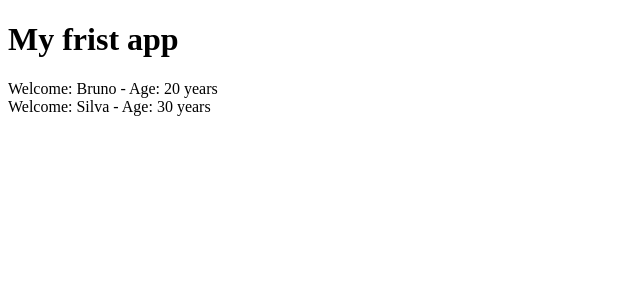
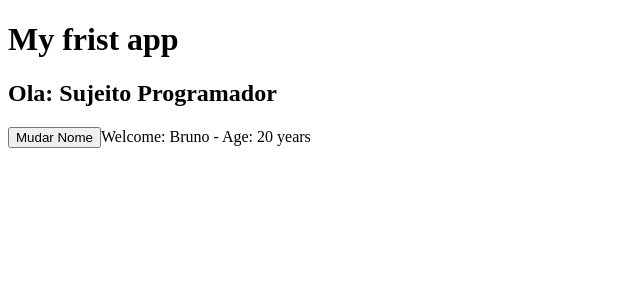
Before and after one commit to Brunocs1991/udemy_next_primeiro_app_react, a React (Create React App) app: page / in a window 1280 px wide. Shown: the top 300 px of the page, without its empty margins (0-640 px from the left). Built offline with nearby package versions, Linux system fonts and the light colour scheme.

Commit message:
useState

```diff
--- a/src/App.js
+++ b/src/App.js
@@ -1,12 +1,21 @@
 import Nome from "./components/Nome";
+import {useState} from "react";
 
 const App = () => {
+
+    const [aluno, setAluno] = useState('Sujeito Programador')
+
+    const handleChangeName = (nome) =>{
+        setAluno(nome)
+    }
     return (
         <div>
             <h1>My frist app</h1>
+            <h2>Ola: {aluno}</h2>
+            <button onClick={() => handleChangeName("Bruno")}>
+                Mudar Nome
+            </button>
             <Nome name="Bruno" age={20}/>
-            <br/>
-            <Nome name="Silva" age={30}/>
         </div>
     )
 }
```
